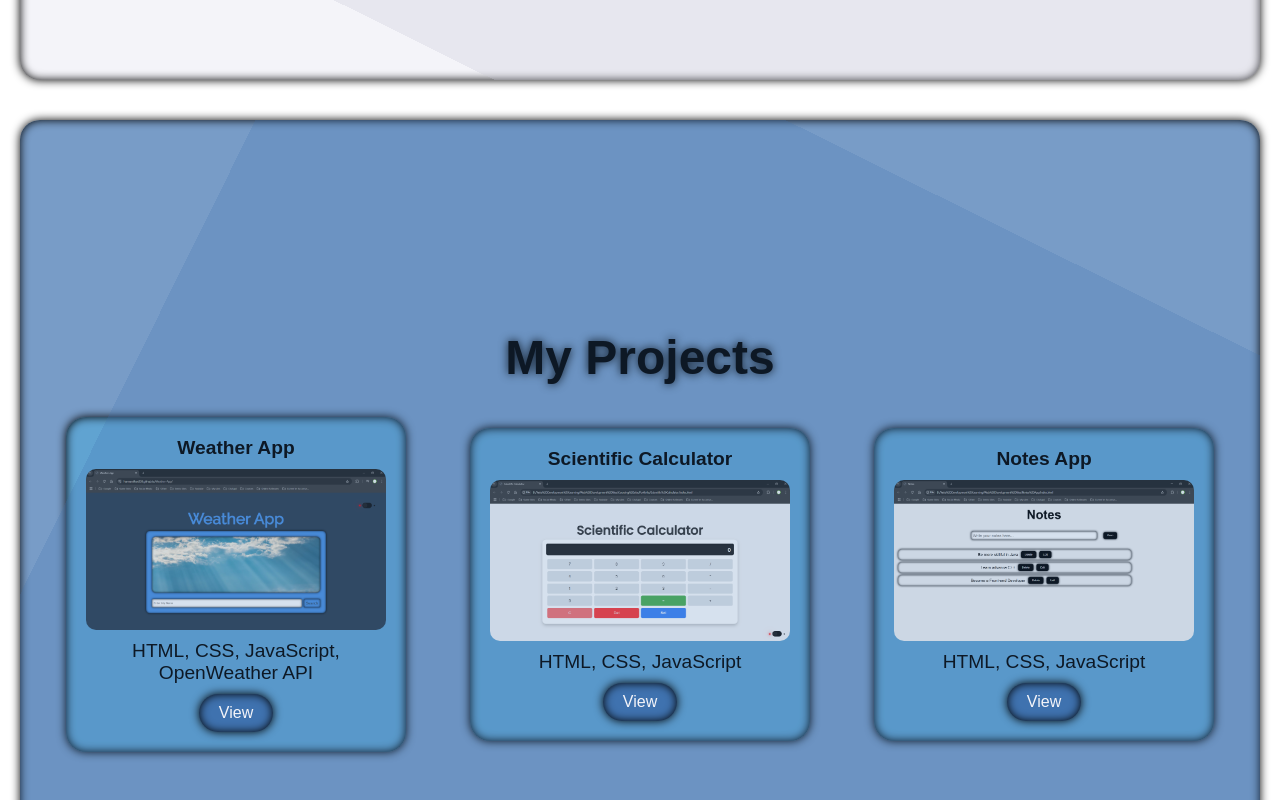
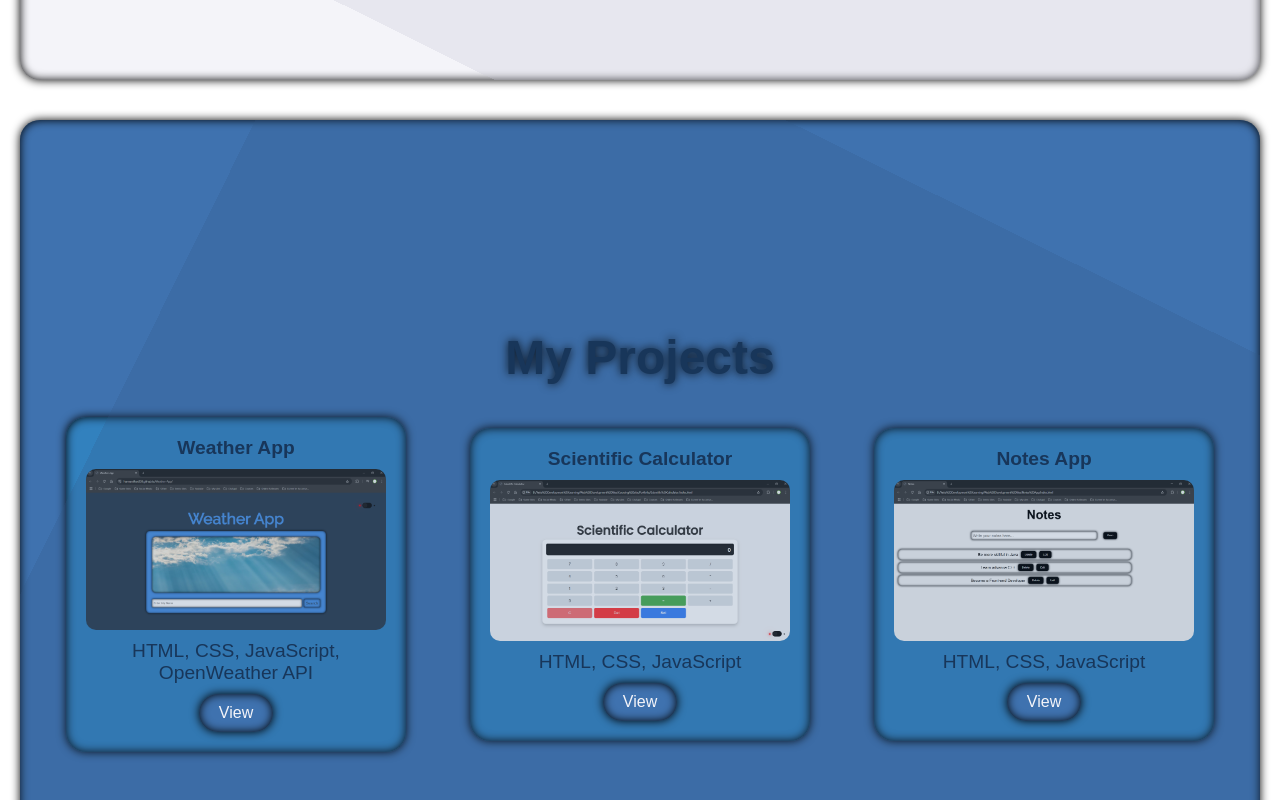
Before and after one commit to Hannankhan203/My-React-Portfolio, a React (Create React App) app: page / in a window 1280 px wide. Shown: the part 2100-2900 px from the top of the page. Built offline with nearby package versions, Linux system fonts and the light colour scheme.

Commit message:
Added darkmode in Projects Section

```diff
--- a/src/App.css
+++ b/src/App.css
@@ -327,7 +327,6 @@ label input:checked ~ .botn {
   gap: 2rem;
   border-radius: 20px;
   box-shadow: 0 0 10px #000, inset 0 0 10px #000;
-  background-color: rgba(63, 114, 175, 0.7);
   position: relative;
   overflow: hidden;
 }
@@ -338,8 +337,6 @@ label input:checked ~ .botn {
   width: 100%;
   height: 100%;
   position: absolute;
-  background-color: rgba(63, 114, 175, 0.7);
-  /* background-color: #000; */
   animation: spin 6s infinite linear;
   opacity: 0.3;
 }
@@ -388,16 +385,10 @@ label input:checked ~ .botn {
   font-size: 1rem;
   border-radius: 40px;
   border: none;
-  background-color: #3f72af;
-  color: #f4f4f9;
   box-shadow: inset 0 0 10px #000, 0 0 10px #000;
   z-index: 1;
   transition: 0.3s;
   cursor: pointer;
-}
-
-.view-btn:hover {
-  background-color: #f9a826;
 }
 
 .view-btn:active {
@@ -409,7 +400,6 @@ label input:checked ~ .botn {
   display: block;
   border-radius: 40px;
   padding: 10px 20px;
-  color: #f4f4f9;
   text-decoration: none;
 }
 
--- a/src/components/Projects.jsx
+++ b/src/components/Projects.jsx
@@ -6,7 +6,7 @@ import CurrencyConverter from '../assets/Currency Converter.PNG'
 import CoursingSite from '../assets/Coursing Site.PNG'
 
 
-function Projects() {
+function Projects({ darkMode }) {
     const projectsArray = [
         {
             title: "Weather App",
@@ -47,15 +47,15 @@ function Projects() {
 
     return (
         <section id="Projects">
-            <div className="projects-section">
-                <h2 className="projects-heading">My Projects</h2>
+            <div className={`projects-section ${darkMode ? "dark-mode" : "light-mode"}`}>
+                <h2 className={`projects-heading ${darkMode ? "dark-mode" : "light-mode"}`}>My Projects</h2>
                 <div className="projects">
                     {projectsArray.map((project, index)=> (
-                        <div className="project">
+                        <div className={`project ${darkMode ? "dark-mode" : "light-mode"}`}>
                             <h4 className="pro-head">{project.title}</h4>
                             <img className='pro-img' src={project.src} alt={project.alt} />
                             <p className="pro-tech">{project.tech}</p>
-                            <button className="view-btn"><a href={project.href} target='_blank'>View</a></button>
+                            <button className={`view-btn ${darkMode ? "dark-mode" : "light-mode"}`}><a href={project.href} target='_blank' className={darkMode ? "dark-mode" : "light-mode"}>View</a></button>
                         </div>
                     ))}
                 </div>
--- a/src/components/color.css
+++ b/src/components/color.css
@@ -269,56 +269,67 @@ label .botn.dark-mode::after {
 
 /* Project Section */
 
-.project .project-background.light-mode {
-  background-color: rgba(63, 114, 175, 0.7);
+.projects-section.light-mode {
+  background-color: rgba(63, 114, 175);
+  color: #112d4e;
   transition: 0.5s;
 }
 
-.project .project-background.dark-mode {
-  background-color: rgba(37, 40, 54, 0.7);
+.projects-section.dark-mode {
+  background-color: rgba(37, 40, 54);
+  color: #f4f4f4;
   transition: 0.5s;
 }
 
-.project .project-background .projects .pro.light-mode {
+.projects-section.light-mode::before {
+  background-color: rgba(50, 86, 131, 0.7);
+  transition: 0.5s;
+}
+
+.projects-section.dark-mode::before {
+    background-color: rgba(83, 90, 125, 0.7);
+    transition: 0.5s;}
+
+.project.light-mode {
   background-color: rgba(0, 188, 251, 0.2);
   transition: 0.5s;
 }
 
-.project .project-background .projects .pro.dark-mode {
+.project.dark-mode {
   background-color: rgba(37, 40, 54, 0.2);
   transition: 0.5s;
 }
 
-.project .project-background .btn.light-mode {
+.view-btn.light-mode {
   background-color: #3f72af;
   transition: 0.5s;
 }
 
-.project .project-background .btn.dark-mode {
+.view-btn.dark-mode {
   background-color: #ff6363;
   transition: 0.5s;
 }
 
-.project .project-background .btn.light-mode:hover {
+.view-btn.light-mode:hover {
   transition: 0.5s;
   background-color: #f9a826;
 }
 
-.project .project-background .btn.dark-mode:hover {
+.view-btn.dark-mode:hover {
   transition: 0.5s;
   background-color: #ffd700;
 }
 
-.project .project-background .btn:active {
+.view-btn:active {
   transform: scale(0.9);
 }
 
-.project .project-background .btn .btn-link.light-mode {
+.view-btn a.light-mode {
   transition: 0.5s;
   color: #f4f4f9;
 }
 
-.project .project-background .btn .btn-link.dark-mode {
+.view-btn a.dark-mode {
   transition: 0.5s;
   color: #f5f5f5;
 }
```
